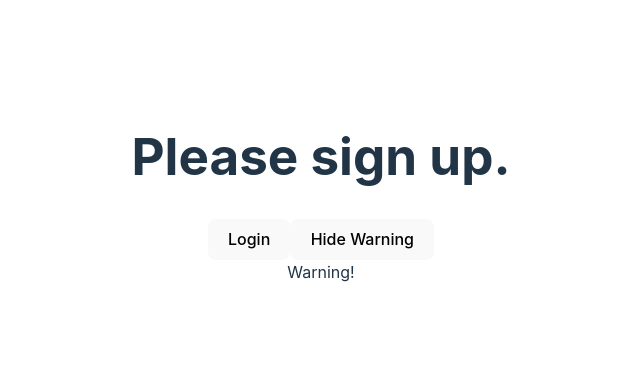
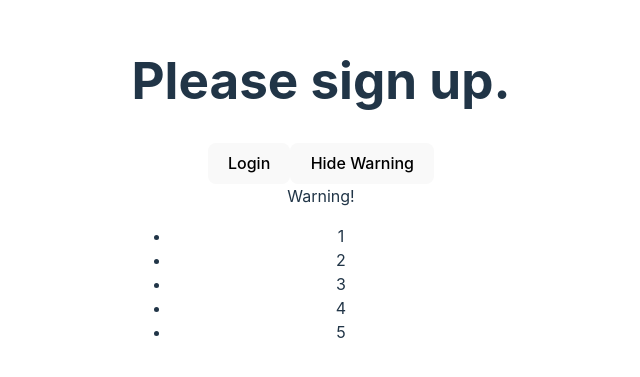
Before and after one commit to petrj99/NNPIA_CV08, a React (Vite) app: page / in a window 1280 px wide. Shown: the part 211-588 px from the top of the page, without its empty margins (319-959 px from the left). Built offline with nearby package versions, Linux system fonts and the light colour scheme.

Commit message:
Commit part 8/1

```diff
--- a/src/App.jsx
+++ b/src/App.jsx
@@ -44,6 +44,19 @@
     );
 }
 
+function NumberList(props) {
+    const numbers = props.numbers;
+    const listItems = numbers.map((number) =>
+        <li key={number.toString()}>
+            {number}
+        </li>
+    );
+
+    return (
+        <ul>{listItems}</ul>
+    );
+}
+
 function App() {
     const [isLoggedIn, setIsLoggedIn] = useState(false);
     const [showWarning, setShowWarning] = useState(true);
@@ -60,6 +73,8 @@
         setShowWarning(!showWarning);
     };
 
+    const numbers = [1, 2, 3, 4, 5];
+
     return (
         <div>
             <Greeting isLoggedIn={isLoggedIn} />
@@ -71,6 +86,7 @@
                 {showWarning ? 'Hide Warning' : 'Show Warning'}
             </button>
             <WarningBanner warn={showWarning} />
+            <NumberList numbers={numbers} />
         </div>
     );
 }
```
